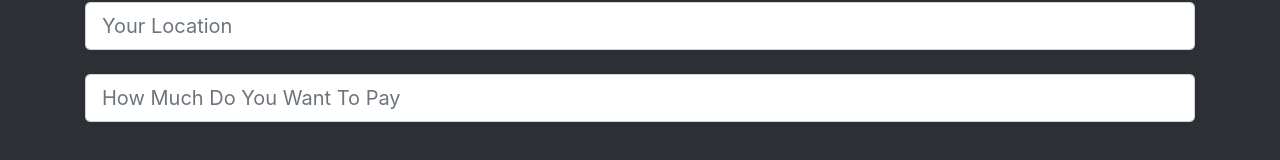
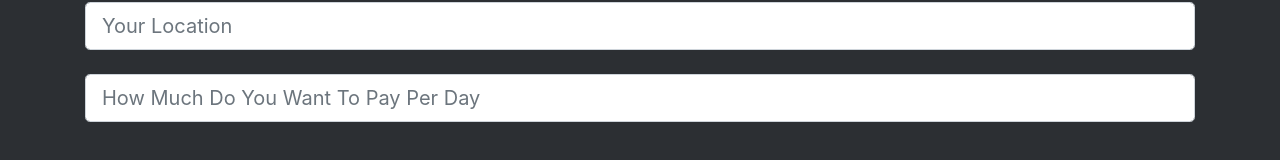
Before and after one commit to aidenwaring/equipped-frontend, a React (Create React App) app: page /receivequote in a window 1280 px wide. Shown: the part 254-414 px from the top of the page. Built offline with nearby package versions, Linux system fonts and the light colour scheme; no server answers.

Commit message:
Updated some text

```diff
--- a/src/components/dashboard/index.jsx
+++ b/src/components/dashboard/index.jsx
@@ -6,7 +6,7 @@ import Axios from "axios";
 
 export default function Index({ quotes, setQuotes }) {
   useEffect(() => {
-    Axios.get("https://rocky-badlands-48514.herokuapp.com/api/quotes/getPending", {
+    Axios.get("https://rocky-badlands-48514.herokuapp.com/api/quotes/getpending", {
       withCredentials: true,
     })
       .then((res) => {
@@ -30,7 +30,7 @@ export default function Index({ quotes, setQuotes }) {
                 <ul>
                   <li>Product: {quote.product}</li>
                   <li>Length: {quote.length}</li>
-                  <li>Price: {quote.price}</li>
+                  <li>Price: {quote.price} Per Day</li>
                   <Link to={`/sendquote/${quote._id}`}>Accept</Link>
                 </ul>
               </Col>
--- a/src/components/quotes/receiveQuote.jsx
+++ b/src/components/quotes/receiveQuote.jsx
@@ -73,7 +73,7 @@ export default function ReceiveQuote({
               size="lg"
               type="text"
               name="location"
-              placeholder="How Much Do You Want To Pay"
+              placeholder="How Much Do You Want To Pay Per Day"
               input={location}
               onChange={(e) => setPrice(e.target.value)}
             />
```
